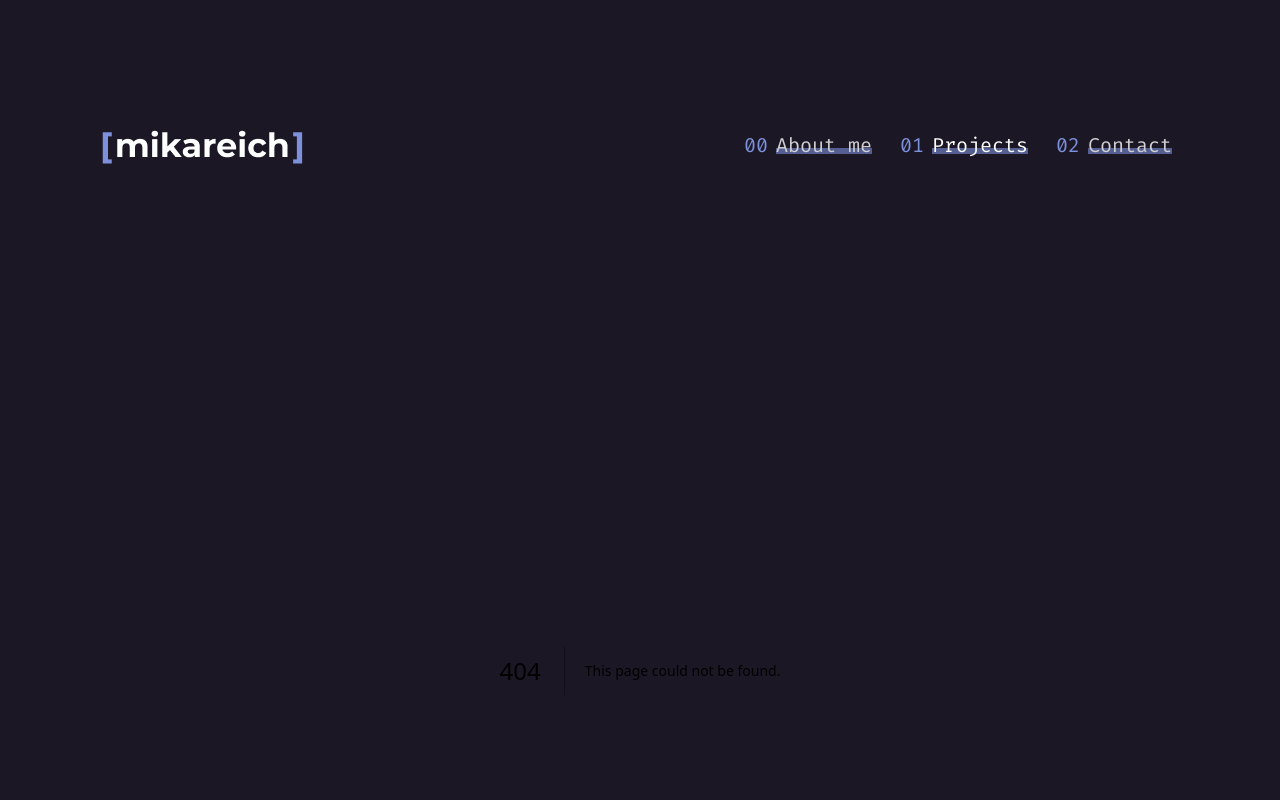
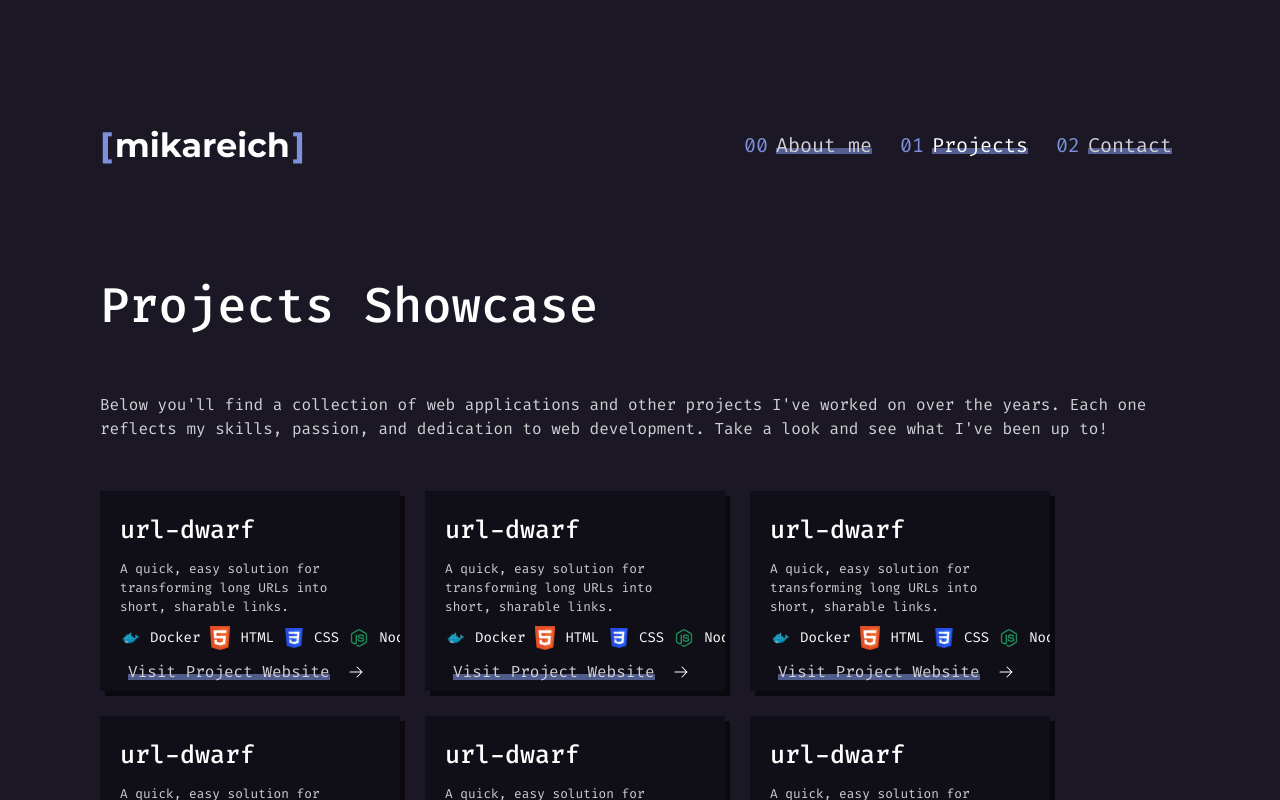
Before and after one commit to mikareich/mikareich, a Next.js app: page /projects in a window 1280 px wide. Before the commit this address had no page. Shown: the top 800 px of the page. Built offline with nearby package versions, Linux system fonts and the light colour scheme.

Commit message:
backup commit

```diff
--- a/app/about-me/page.tsx
+++ b/app/about-me/page.tsx
@@ -2,7 +2,7 @@ import HeroSection from "@/components/HeroSection";
 import Link from "@/components/Link";
 import Skill, { skills } from "@/components/Skill";
 
-export default function Home() {
+export default function AboutMe() {
   return (
     <main>
       <HeroSection />
@@ -14,11 +14,12 @@ export default function Home() {
         consequuntur eos, esse maiores. Below is an overview of the skills
         I&apos;ve honed over the years:
       </p>
+
       <div className="flex flex-wrap gap-[20px] px-[20px]">
         {[...skills, ...skills.slice(0, 7)]
           .sort(() => Math.random() - 0.5)
           .map((skill) => (
-            <Skill key={skill} skill={skill} />
+            <Skill key={skill} skill={skill} size="small" />
           ))}
       </div>
     </main>
--- /dev/null
+++ b/app/projects/page.tsx
@@ -0,0 +1,34 @@
+import ProjectCard, { ProjectType } from "@/components/ProjectCard";
+
+const exampleProject: ProjectType = {
+  id: "1",
+  title: "url-dwarf",
+  description:
+    "A quick, easy solution for transforming long URLs into short, sharable links.",
+  skills: ["Docker", "HTML", "CSS", "Node.js"],
+  githubRepoURL: "https://github.com/mikareich/url-dwarf",
+  websiteUrl: "https://url-dwarf.vercel.app/",
+};
+const projects: ProjectType[] = new Array(10).fill(exampleProject);
+
+export default function AboutMe() {
+  return (
+    <main>
+      <h1 className="text-4xl font-medium text-baby-powder">
+        Projects Showcase
+      </h1>
+      <p className="text-raisin-black-100 mt-[50px]">
+        Below you&apos;ll find a collection of web applications and other
+        projects I&apos;ve worked on over the years. Each one reflects my
+        skills, passion, and dedication to web development. Take a look and see
+        what I&apos;ve been up to!
+      </p>
+
+      <div className="mt-[50px] grid grid-cols-[repeat(auto-fit,305px)] gap-[20px]">
+        {projects.map((project) => (
+          <ProjectCard key={project.id} {...project} />
+        ))}
+      </div>
+    </main>
+  );
+}
--- /dev/null
+++ b/components/ProjectCard.tsx
@@ -0,0 +1,42 @@
+import { ArrowRightIcon } from "@heroicons/react/24/solid";
+import Link from "./Link";
+import Skill, { SkillType } from "./Skill";
+
+export type ProjectType = {
+  id: string;
+  title: string;
+  description: string;
+  skills: SkillType[];
+  githubRepoURL: string;
+  websiteUrl?: string;
+};
+
+export default function ProjectCard({
+  title,
+  description,
+  skills,
+  githubRepoURL,
+  websiteUrl,
+}: ProjectType) {
+  return (
+    <div className="w-[305px] h-[205px] relative group ">
+      <div className="absolute top-[5px] left-[5px] w-[300px] h-[200px] bg-raisin-black-400"></div>
+      <div className="overflow-hidden absolute w-[300px] h-[200px] bg-raisin-black-300 group-hover:mt-[5px] group-hover:ml-[5px] flex flex-col p-[20px] gap-[10px] transition-all">
+        <h4 className="text-xl font-medium text-baby-powder">{title}</h4>
+        <p className="text-xs text-raisin-black-100">{description}</p>
+        <div className="flex gap-[10px] min-w-max">
+          {skills.map((skill) => (
+            <Skill key={skill} skill={skill} size="small" />
+          ))}
+        </div>
+        <div className="flex">
+          <Link href={websiteUrl} className="w-fit mx-0">
+            Visit Project Website
+          </Link>
+
+          <ArrowRightIcon className="ml-[10px] text-baby-powder" width={16} />
+        </div>
+      </div>
+    </div>
+  );
+}
--- a/components/Skill.tsx
+++ b/components/Skill.tsx
@@ -15,7 +15,7 @@ const assetPaths = {
   Python: "/skills/python.svg",
 };
 
-type SkillType = keyof typeof assetPaths;
+export type SkillType = keyof typeof assetPaths;
 
 export const skills = Object.keys(assetPaths) as SkillType[];
 
@@ -29,7 +29,7 @@ export default function Skill({ skill, size = "auto" }: SkillProps) {
 
   return (
     <div className="flex items-center">
-      <picture>
+      <picture className="shrink-0">
         {size !== "small" && (
           <source
             srcSet={assetPath}
@@ -49,9 +49,9 @@ export default function Skill({ skill, size = "auto" }: SkillProps) {
         <Image src={assetPath} alt={skill} width={24} height={24} />
       </picture>
       <span
-        className={`ml-[10px] text-baby-powder text-sm xs:text-lg
-        ${size === "small" && "!text-sm"}
-        ${size === "large" && "!text-lg"}`}
+        className={`ml-[10px] text-baby-powder text-sm xs:text-lg ${
+          size === "small" && "!text-sm"
+        } ${size === "large" && "!text-lg"}`}
       >
         {skill}
       </span>
```
